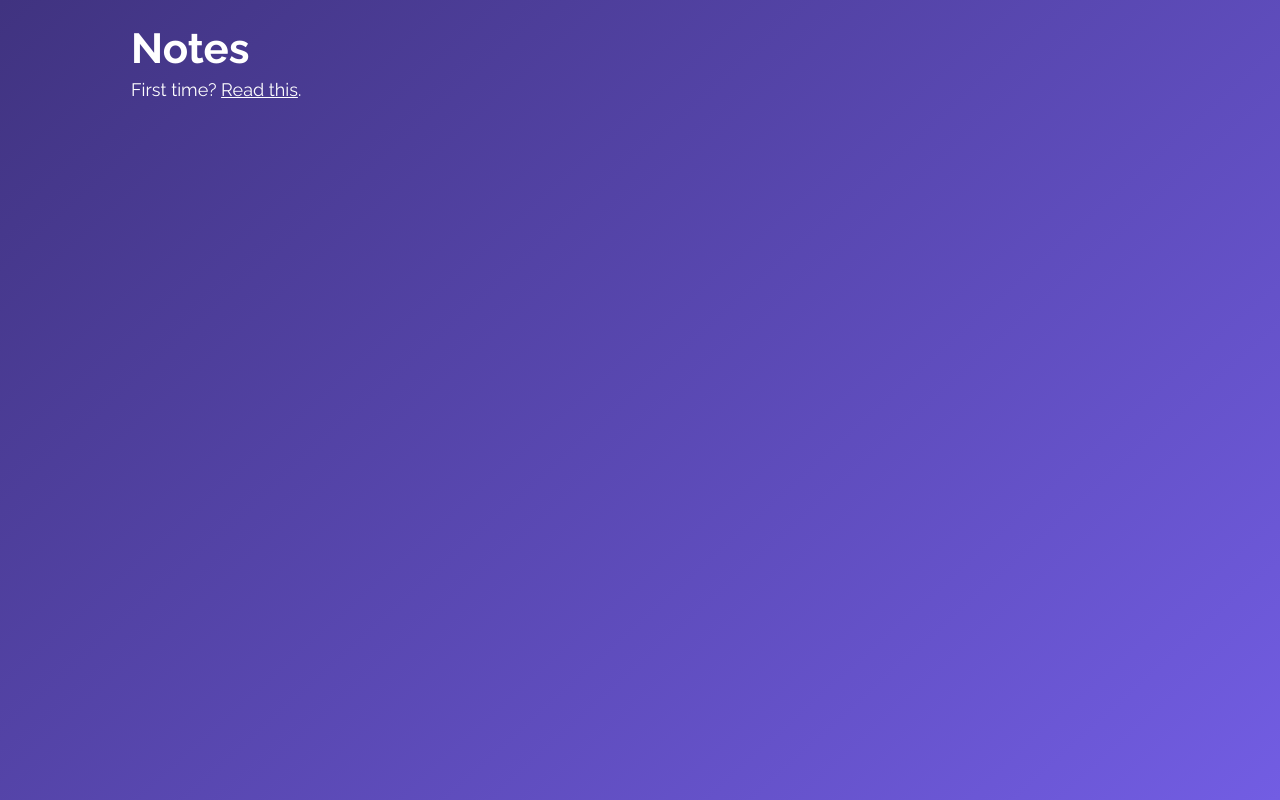
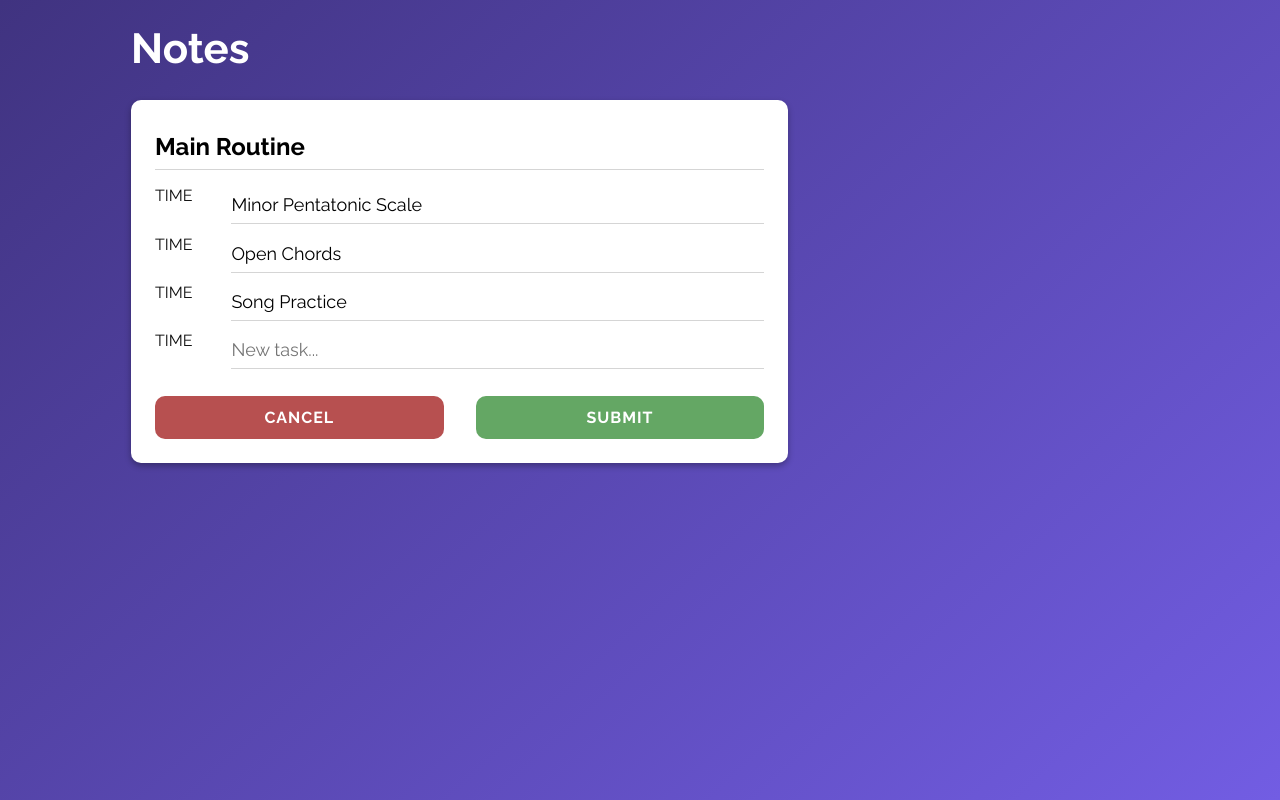
Before and after one commit to connorbiddle/notes, a React (Create React App) app: page /edit/0 in a window 1280 px wide. Built offline with nearby package versions, Linux system fonts and the light colour scheme.

Commit message:
Built routine form skeleton and added localStorage fetching (not setting).

```diff
--- a/package.json
+++ b/package.json
@@ -11,7 +11,9 @@
     "react-dom": "^17.0.1",
     "react-router-dom": "^5.2.0",
     "react-scripts": "4.0.1",
+    "slugify": "^1.4.6",
     "styled-components": "^5.2.1",
+    "uuid": "^8.3.1",
     "web-vitals": "^0.2.4"
   },
   "scripts": {
--- a/src/App.js
+++ b/src/App.js
@@ -13,6 +13,11 @@ function App() {
         <TitleBar />
         <Route exact path="/" render={() => <Home />} />
         <Route exact path="/new" render={() => <RoutineForm />} />
+        <Route
+          exact
+          path="/edit/:id"
+          render={({ match }) => <RoutineForm editing={match.params.id} />}
+        />
       </Container>
     </StyledApp>
   );
--- a/src/RoutinesContext.js
+++ b/src/RoutinesContext.js
@@ -1,4 +1,6 @@
-import { createContext } from "react";
+import { createContext, useState } from "react";
+
+const LS_KEY = "notes-routines-v1";
 
 export const RoutinesContext = createContext();
 
@@ -9,7 +11,7 @@ const placeholderRoutines = [
     tasks: [
       {
         id: 0,
-        name: "Minor Pentatonic Scale lorem ipsum dolor",
+        name: "Minor Pentatonic Scale",
         duration: 300,
       },
       {
@@ -68,8 +70,19 @@ const placeholderRoutines = [
   },
 ];
 
-export const RoutinesProvider = ({ children }) => (
-  <RoutinesContext.Provider value={placeholderRoutines}>
-    {children}
-  </RoutinesContext.Provider>
-);
+export const RoutinesProvider = ({ children }) => {
+  const [routines, setRoutineState] = useState(
+    localStorage.getItem(LS_KEY) || placeholderRoutines
+  );
+
+  const setRoutines = newRoutineList => {
+    setRoutineState(newRoutineList);
+    localStorage.setItem(JSON.stringify(newRoutineList));
+  };
+
+  return (
+    <RoutinesContext.Provider value={[routines, setRoutines]}>
+      {children}
+    </RoutinesContext.Provider>
+  );
+};
--- a/src/components/parts/ActiveRoutine.jsx
+++ b/src/components/parts/ActiveRoutine.jsx
@@ -1,13 +1,24 @@
+import { Link } from "react-router-dom";
 import Card from "../presentational/Card";
-import { Title, Muted } from "../presentational/Typography";
+import Flex from "../presentational/Flex";
+import { Title, Muted, SmallText } from "../presentational/Typography";
 import { List, ListItem } from "../presentational/List";
 import { Row, Column } from "../presentational/Grid";
 import { toTimeString } from "../../utilities";
 
 const ActiveRoutine = ({ routine }) => {
-  return (
+  return routine ? (
     <Card mb="1rem" fadeIn key={routine.id}>
-      <Title centerUntilLg>{routine.title}</Title>
+      <Flex alignItems="center" justifyContent="space-between">
+        <Title centerUntilLg>{routine.title}</Title>
+        <Link to={`/edit/${routine.id}`}>
+          <SmallText>
+            <Muted>
+              Edit <i className="fas fa-edit" />
+            </Muted>
+          </SmallText>
+        </Link>
+      </Flex>
       <List>
         {routine.tasks.map(task => (
           <ListItem key={task.id}>
@@ -23,6 +34,10 @@ const ActiveRoutine = ({ routine }) => {
         ))}
       </List>
     </Card>
+  ) : (
+    <Card fadeIn>
+      <SmallText>Nuffin there!</SmallText>
+    </Card>
   );
 };
 
--- a/src/components/parts/RoutineList.jsx
+++ b/src/components/parts/RoutineList.jsx
@@ -2,18 +2,22 @@ import React, { useContext } from "react";
 import Card from "../presentational/Card";
 import { Title } from "../presentational/Typography";
 import { List, ListItem } from "../presentational/List";
+import { SmallText } from "../presentational/Typography";
 import { RoutinesContext } from "../../RoutinesContext";
 import Button from "../utilities/Button";
 import { Link } from "react-router-dom";
 
 const RoutineList = ({ setRoutine, activeRoutine }) => {
-  const routines = useContext(RoutinesContext);
+  const [routines] = useContext(RoutinesContext);
+
+  const key = activeRoutine ? activeRoutine.id : null;
 
   return (
-    <Card fadeIn key={activeRoutine.id}>
+    <Card fadeIn key={key}>
       <Title textAlign="center">Your Routines</Title>
       <List mbot>
-        {routines.map(routine => (
+        {routines.length > 0 ? (
+          routines.map(routine => (
             <ListItem
               hoverable
               key={routine.id}
@@ -22,7 +26,10 @@ const RoutineList = ({ setRoutine, activeRoutine }) => {
             >
               {routine.title}
             </ListItem>
-        ))}
+          ))
+        ) : (
+          <SmallText textAlign="center">No routines found.</SmallText>
+        )}
       </List>
       <Link to="/new">
         <Button block type="success" icon="fas fa-plus">
--- a/src/components/parts/TitleBar.jsx
+++ b/src/components/parts/TitleBar.jsx
@@ -1,16 +1,16 @@
 import styled from "styled-components";
 import { Link } from "react-router-dom";
-import { MainTitle, SmallText } from "../presentational/Typography";
+import { MainTitle } from "../presentational/Typography";
 
 const TitleBar = () => {
   return (
     <StyledTitleBar>
-      <Link to="/">
-        <MainTitle>Notes</MainTitle>
-      </Link>
-      <SmallText light>
+      <MainTitle>
+        <Link to="/">Notes</Link>
+      </MainTitle>
+      {/* <SmallText light>
         First time? <Link to="/help">Read this</Link>.
-      </SmallText>
+      </SmallText> */}
     </StyledTitleBar>
   );
 };
--- /dev/null
+++ b/src/components/presentational/Flex.js
@@ -0,0 +1,10 @@
+import styled from "styled-components";
+
+const Flex = styled.div`
+  display: flex;
+
+  align-items: ${({ alignItems }) => alignItems};
+  justify-content: ${({ justifyContent }) => justifyContent};
+`;
+
+export default Flex;
--- a/src/components/presentational/Grid.js
+++ b/src/components/presentational/Grid.js
@@ -8,6 +8,8 @@ export const Row = styled.div`
   display: flex;
   flex-wrap: wrap;
   margin: 0 -${({ theme }) => theme.spacing.md};
+  margin-top: ${({ theme, mTop }) => mTop && theme.spacing.md};
+  margin-bottom: ${({ theme, mBot }) => mBot && theme.spacing.md};
 `;
 
 export const Column = styled.div`
--- a/src/components/utilities/Input.jsx
+++ b/src/components/utilities/Input.jsx
@@ -1,25 +1,30 @@
 import React from "react";
 import styled from "styled-components";
 
-const Input = ({ value, onChange, name, placeholder }) => {
+const Input = ({ name, value, onChange, placeholder, large }) => {
   return (
     <StyledInput
       name={name}
       value={value}
+      onChange={onChange}
       placeholder={placeholder}
-      onChange={onChange}
+      large={large}
     />
   );
 };
 
 const StyledInput = styled.input`
   font-family: inherit;
-  font-size: 1.5rem;
   display: block;
   width: 100%;
   border: none;
   border-bottom: 1px solid ${({ theme }) => theme.colors.lightGrey};
   padding: 0.5rem 0;
+
+  margin-bottom: ${({ theme, large }) =>
+    large ? theme.spacing.md : theme.spacing.sm};
+  font-weight: ${({ large }) => (large ? "bold" : "normal")};
+  font-size: ${({ large }) => (large ? "1.5rem" : "1.125rem")};
 `;
 
 export default Input;
--- /dev/null
+++ b/src/components/utilities/TimeSelector.jsx
@@ -0,0 +1,7 @@
+import React from "react";
+
+const TimeSelector = () => {
+  return <div>TIME</div>;
+};
+
+export default TimeSelector;
--- a/src/components/views/Home.jsx
+++ b/src/components/views/Home.jsx
@@ -5,7 +5,7 @@ import RoutineList from "../parts/RoutineList";
 import { RoutinesContext } from "../../RoutinesContext";
 
 const Home = () => {
-  const routines = useContext(RoutinesContext);
+  const [routines] = useContext(RoutinesContext);
   const [activeRoutine, setActiveRoutine] = useState(routines[0]);
 
   const setRoutineById = id => {
--- a/src/components/views/RoutineForm.jsx
+++ b/src/components/views/RoutineForm.jsx
@@ -1,14 +1,42 @@
-import React, { useState } from "react";
+import React, { useState, useContext } from "react";
+import Input from "../utilities/Input";
+import TimeSelector from "../utilities/TimeSelector";
 import Card from "../presentational/Card";
 import { Column, Row } from "../presentational/Grid";
-import Input from "../utilities/Input";
+import { RoutinesContext } from "../../RoutinesContext";
+import { v4 as uuid } from "uuid";
+import { SmallText } from "../presentational/Typography";
+import Button from "../utilities/Button";
 
 const RoutineForm = ({ editing }) => {
-  // const [id, setId] = useState(editing ? editing.id : "uuid");
-  const [title, setTitle] = useState(editing ? editing.title : "");
-  // const [tasks, setTasks] = useState(editing ? editing.tasks : []);
+  const [routines] = useContext(RoutinesContext);
 
-  const handleTitleChange = e => setTitle(e.target.value);
+  const [routine, setRoutine] = useState({
+    id: editing ? routines[editing].id : uuid(),
+    title: editing ? routines[editing].title : "",
+    tasks: editing ? routines[editing].tasks : [],
+  });
+
+  const [newTask, setNewTask] = useState("");
+
+  const handleTitleChange = e =>
+    setRoutine(oldRoutine => ({ ...oldRoutine, title: e.target.value }));
+
+  const handleTaskChange = e =>
+    setRoutine(oldRoutine => {
+      const taskToChange = oldRoutine.tasks.findIndex(
+        task => task.id === parseInt(e.target.name)
+      );
+
+      const newTasks = [...oldRoutine.tasks];
+      newTasks[taskToChange].name = e.target.value;
+
+      const newRoutine = { ...oldRoutine, tasks: newTasks };
+
+      return newRoutine;
+    });
+
+  const handleNewTaskChange = e => setNewTask(e.target.value);
 
   const handleSubmit = () => {
     console.log("Form submitted.");
@@ -21,10 +49,52 @@ const RoutineForm = ({ editing }) => {
           <form onSubmit={handleSubmit}>
             <Input
               name="title"
-              value={title}
+              value={routine.title}
               onChange={handleTitleChange}
               placeholder={"Routine Title"}
+              large
             />
+            {editing &&
+              routine.tasks.map(task => (
+                <Row key={task.id}>
+                  <Column size="1">
+                    <TimeSelector />
+                  </Column>
+                  <Column size="12">
+                    <Input
+                      name={task.id}
+                      value={task.name}
+                      onChange={handleTaskChange}
+                    />
+                  </Column>
+                </Row>
+              ))}
+            <Row>
+              <Column size="1">
+                <TimeSelector />
+              </Column>
+              <Column size="12">
+                <Input
+                  name={uuid()}
+                  value={newTask}
+                  onChange={handleNewTaskChange}
+                  placeholder="New task..."
+                />
+              </Column>
+            </Row>
+
+            <Row mTop>
+              <Column lg={6}>
+                <Button type="danger" block>
+                  Cancel
+                </Button>
+              </Column>
+              <Column lg={6}>
+                <Button type="success" block>
+                  Submit
+                </Button>
+              </Column>
+            </Row>
           </form>
         </Card>
       </Column>
```
Also changed, not shown: 1 other file (tests, documents, lock files or other folders). Lines whose indentation alone changed are shown as unchanged.
